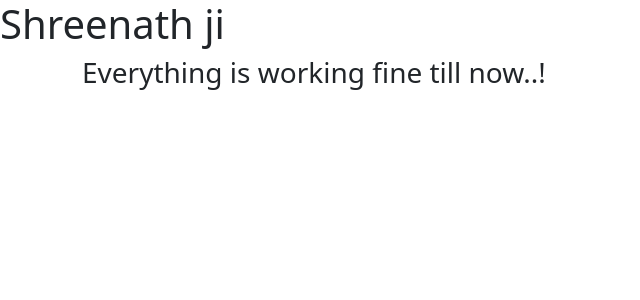
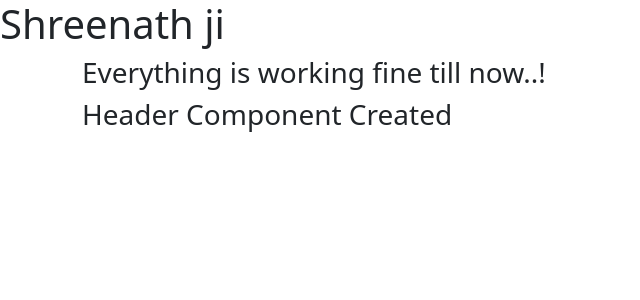
Before and after one commit to sanjaykumawat134/recipe-list, an Angular app: page / in a window 1280 px wide. Shown: the top 300 px of the page, without its empty margins (0-640 px from the left). Built offline with nearby package versions, Linux system fonts and the light colour scheme.

Commit message:
created header component.

```diff
--- a/src/app/app.component.html
+++ b/src/app/app.component.html
@@ -3,6 +3,7 @@
   <div class="row">
     <div class="col-md-12">
       <h3>Everything is working fine till now..!</h3>
+      <header-app></header-app>
     </div>
   </div>
 </div>
--- a/src/app/app.module.ts
+++ b/src/app/app.module.ts
@@ -3,14 +3,15 @@ import { BrowserModule } from '@angular/platform-browser';
 
 import { AppRoutingModule } from './app-routing.module';
 import { AppComponent } from './app.component';
+import {HeaderComponent} from "./header/header.component";
 
 @NgModule({
   declarations: [
-    AppComponent
+    AppComponent, HeaderComponent
   ],
   imports: [
     BrowserModule,
-    AppRoutingModule
+    AppRoutingModule,
   ],
   providers: [],
   bootstrap: [AppComponent]
--- /dev/null
+++ b/src/app/header/header.component.html
@@ -0,0 +1,10 @@
+<!DOCTYPE html>
+<html lang="en">
+<head>
+  <meta charset="UTF-8">
+  <title>{{title}}</title>
+</head>
+<body>
+  <h3>{{title}}</h3>
+</body>
+</html>
--- /dev/null
+++ b/src/app/header/header.component.ts
@@ -0,0 +1,12 @@
+import {Component} from "@angular/core";
+
+@Component({
+  selector:'header-app',
+  templateUrl:'header.component.html',
+  styleUrls:[
+    "header.component.css"
+  ]
+})
+export class HeaderComponent{
+   title ="Header Component Created";
+}
```
Also changed, not shown: src/app/header/header.component.css (added).
